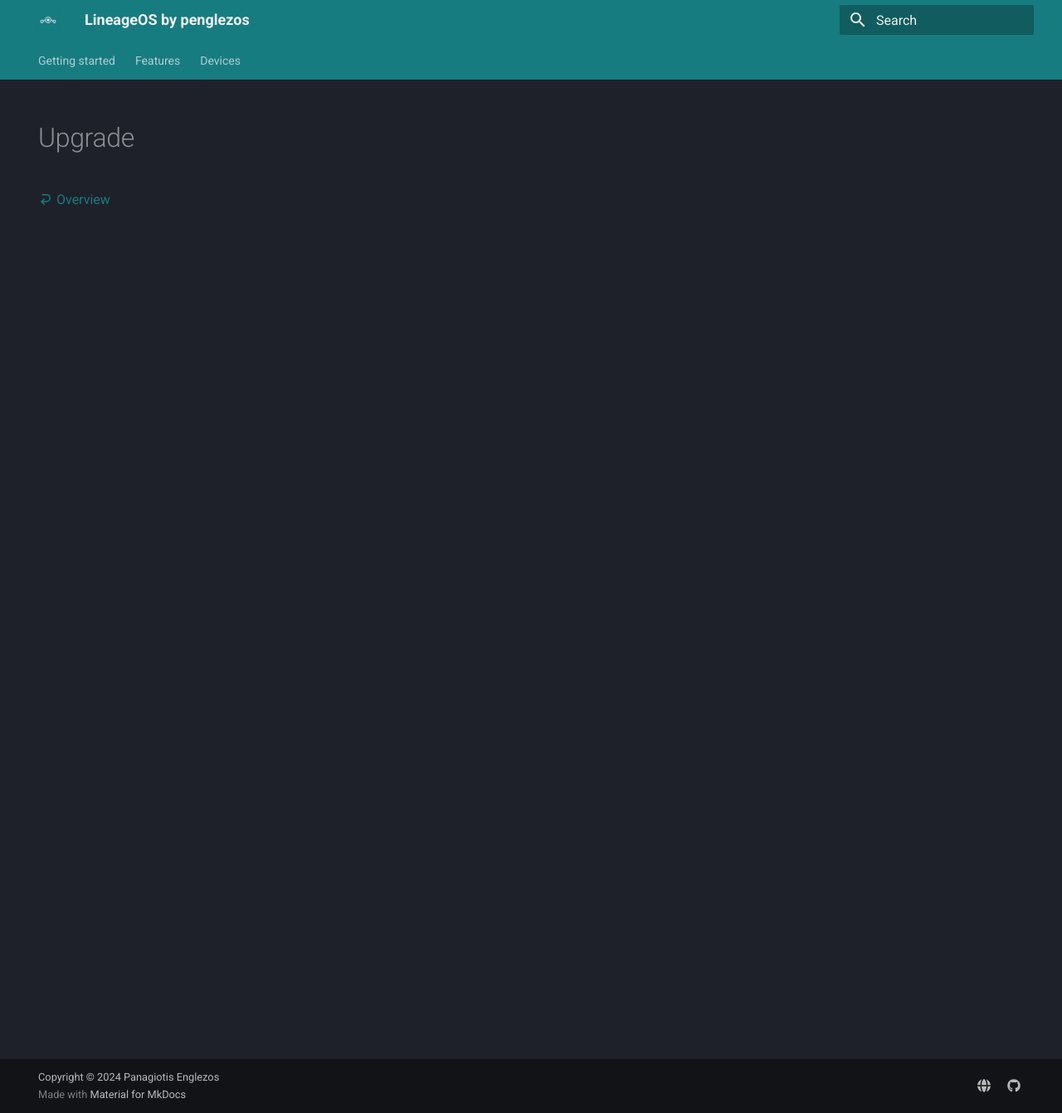
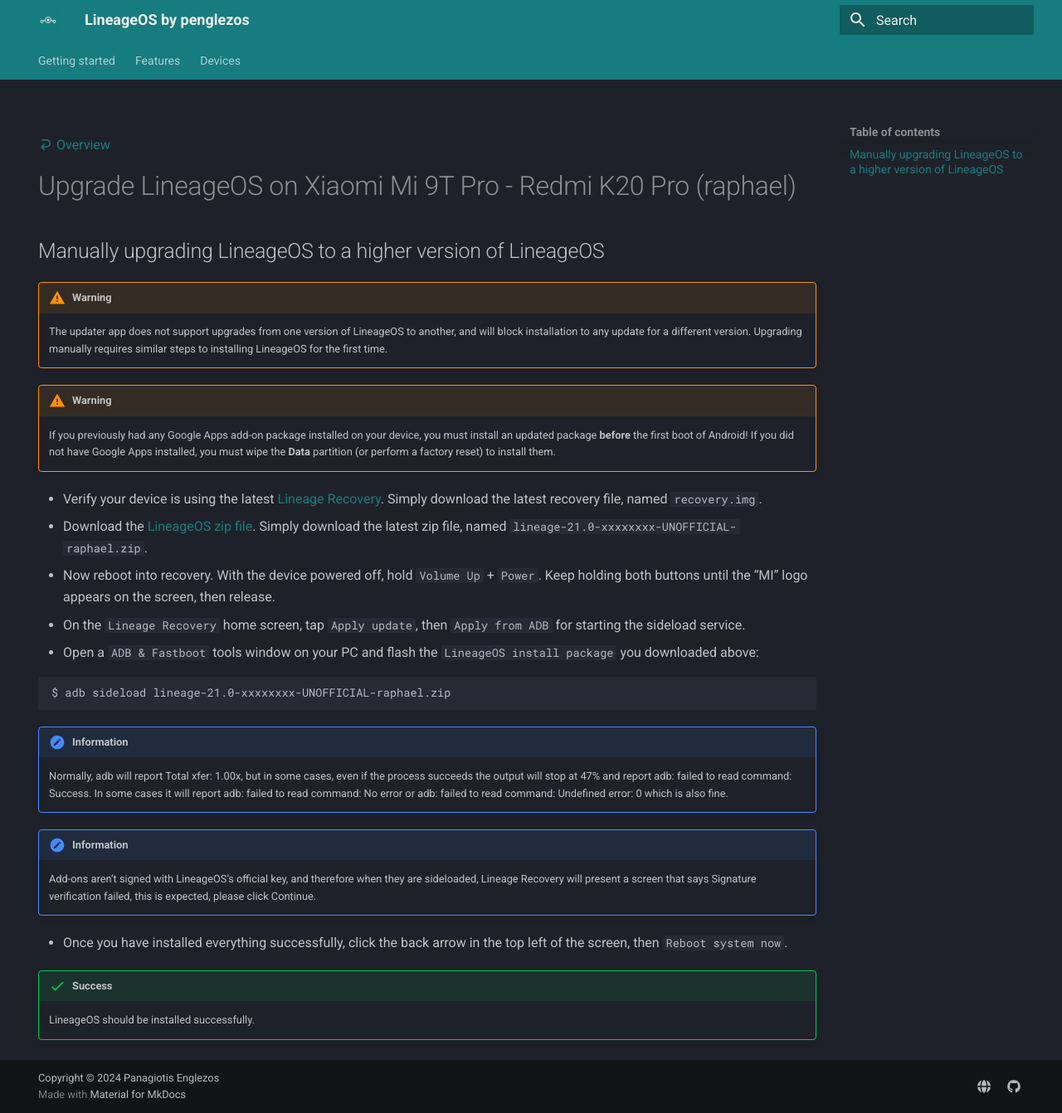
Before and after one commit to penglezos/lineageos.penglezos.dev, an MkDocs documentation site: the page built from docs/devices/raphael/upgrade.md, in a window 1280 px wide and 1342 px high. Shown: the whole window at 83% size. Built offline with MkDocs 1.6.1 and Material for MkDocs 9.7.7, drawn with Linux system fonts in a browser that asks for light colours.

Commit message:
docs: Add upgrade instructions
Signed-off-by: penglezos <panagiotisegl@gmail.com>

````diff
--- a/docs/devices/raphael/upgrade.md
+++ b/docs/devices/raphael/upgrade.md
@@ -3,3 +3,34 @@
   - navigation
 ---
 [:material-arrow-u-left-bottom: Overview](./index.md)
+
+# Upgrade LineageOS on Xiaomi Mi 9T Pro - Redmi K20 Pro (raphael)
+
+## Manually upgrading LineageOS to a higher version of LineageOS
+
+!!! warning
+    The updater app does not support upgrades from one version of LineageOS to another, and will block installation to any update for a different version. Upgrading manually requires similar steps to installing LineageOS for the first time.
+
+!!! warning
+    If you previously had any Google Apps add-on package installed on your device, you must install an updated package **before** the first boot of Android! If you did not have Google Apps installed, you must wipe the **Data** partition (or perform a factory reset) to install them.
+
+* Verify your device is using the latest [Lineage Recovery](https://github.com/penglezos/device_xiaomi_raphael/releases/latest). Simply download the latest recovery file, named `recovery.img`.
+* Download the [LineageOS zip file](https://github.com/penglezos/device_xiaomi_raphael/releases/latest). Simply download the latest zip file, named `lineage-21.0-xxxxxxxx-UNOFFICIAL-raphael.zip`.
+* Now reboot into recovery. With the device powered off, hold `Volume Up` + `Power`. Keep holding both buttons until the “MI” logo appears on the screen, then release.
+* On the `Lineage Recovery` home screen, tap `Apply update`, then `Apply from ADB` for starting the sideload service.
+* Open a `ADB & Fastboot` tools window on your PC and flash the `LineageOS install package` you downloaded above:
+
+```bash
+$ adb sideload lineage-21.0-xxxxxxxx-UNOFFICIAL-raphael.zip
+```
+
+!!! information
+    Normally, adb will report Total xfer: 1.00x, but in some cases, even if the process succeeds the output will stop at 47% and report adb: failed to read command: Success. In some cases it will report adb: failed to read command: No error or adb: failed to read command: Undefined error: 0 which is also fine.
+
+!!! information
+    Add-ons aren’t signed with LineageOS’s official key, and therefore when they are sideloaded, Lineage Recovery will present a screen that says Signature verification failed, this is expected, please click Continue.
+
+* Once you have installed everything successfully, click the back arrow in the top left of the screen, then `Reboot system now`.
+
+!!! success
+    LineageOS should be installed successfully.
````
Also changed, not shown: docs/devices/raphael/install.md (+1 -2 lines), docs/devices/raphael/update.md (+1 -1 lines).
